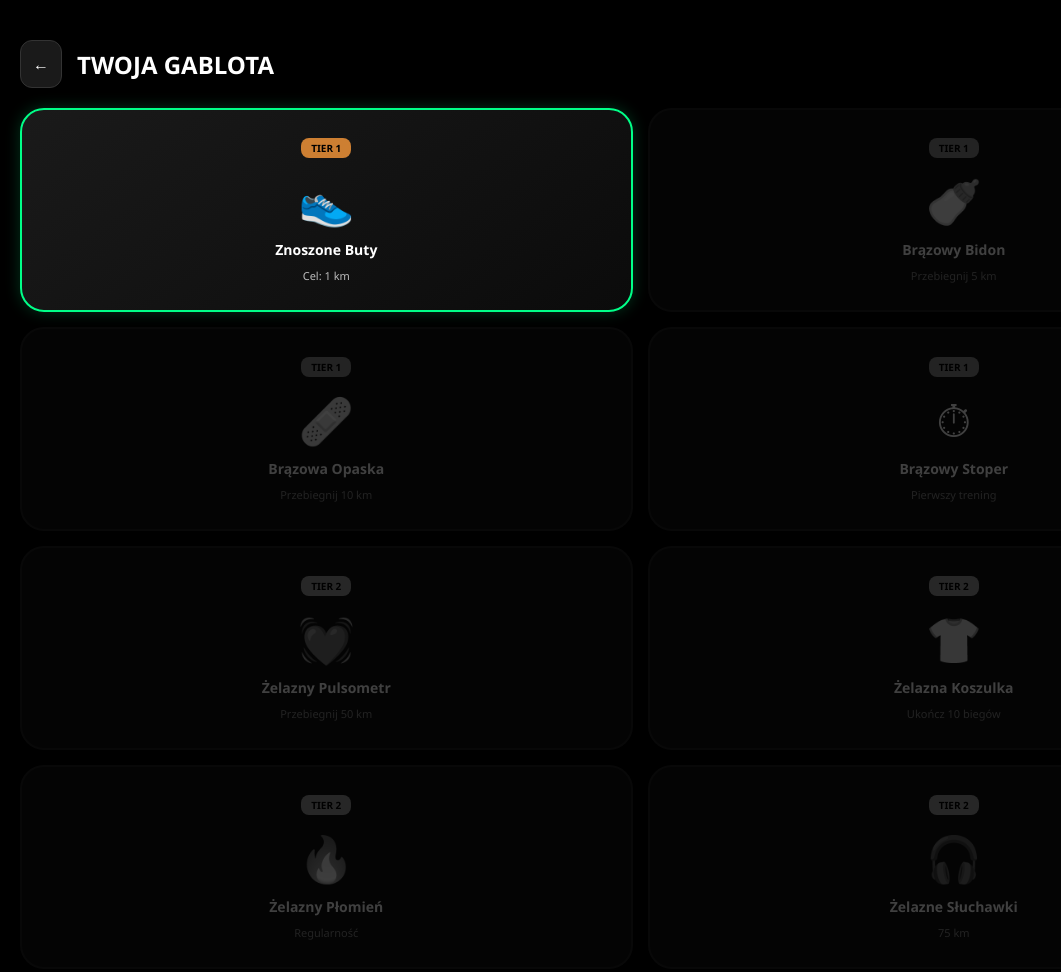
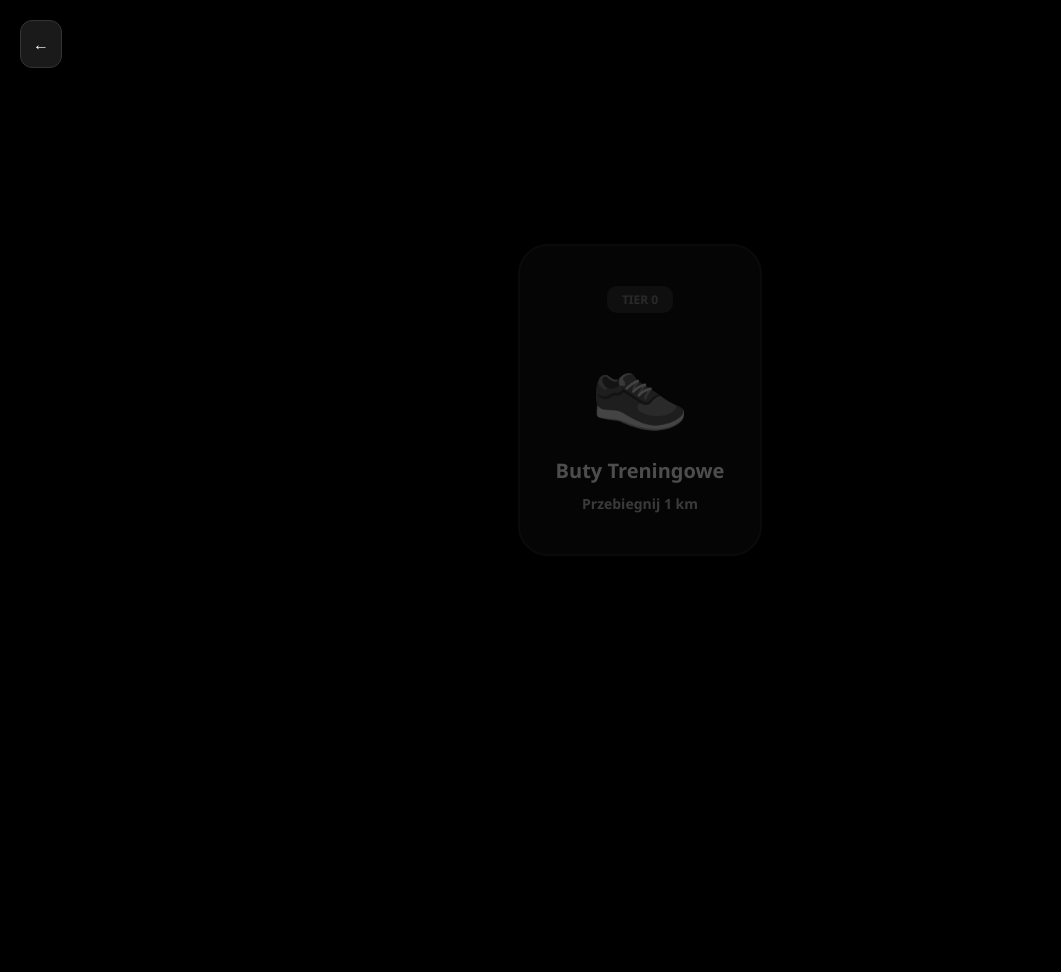
Before and after one commit to Dnax1998/python-safe_bot_pro_v1.py, a plain HTML site: page achievements.html in a window 1280 px wide. Shown: the top 972 px of the page, without its empty margins (0-1061 px from the left). After the commit the page ends 800 px from the top, so only its background shows below. Drawn offline with Linux system fonts and the light colour scheme.

Commit message:
Update achievements.html

```diff
--- a/achievements.html
+++ b/achievements.html
@@ -9,124 +9,81 @@
             --neon: #00ff88; --dark: #000;
             --t1: #cd7f32; --t2: #a19d94; --t3: #e5e4e2; --t4: #ffd700; --t5: #b9f2ff;
         }
-        body { background: var(--dark); color: white; font-family: 'Segoe UI', sans-serif; padding: 20px; margin: 0; }
+        body {
+            background: var(--dark); color: white; font-family: 'Segoe UI', sans-serif;
+            display: flex; flex-direction: column; align-items: center; justify-content: center;
+            height: 100vh; margin: 0;
+        }
 
-        .header { display: flex; align-items: center; margin: 20px 0; }
-        .btn-back { background: #1a1a1a; color: white; padding: 12px; border-radius: 12px; text-decoration: none; margin-right: 15px; border: 1px solid #333; }
-
-        .trophy-grid { display: grid; grid-template-columns: 1fr 1fr; gap: 15px; padding-bottom: 40px; }
+        .header { position: absolute; top: 20px; left: 20px; display: flex; align-items: center; }
+        .btn-back { background: #1a1a1a; color: white; padding: 12px; border-radius: 12px; text-decoration: none; border: 1px solid #333; }
 
         .trophy-card {
-            background: #111; border: 2px solid #222; padding: 25px 10px;
-            border-radius: 24px; text-align: center; transition: 0.4s;
-            opacity: 0.25; filter: grayscale(1);
+            background: #111; border: 2px solid #222; padding: 40px 20px;
+            border-radius: 30px; text-align: center; transition: 0.5s;
+            width: 200px;
         }
 
-        .trophy-card.unlocked {
-            opacity: 1; filter: grayscale(0); border-color: #333;
-            background: linear-gradient(145deg, #1a1a1a, #0b0b0b);
+        /* Stan zablokowany (Tier 0) */
+        .locked { opacity: 0.3; filter: grayscale(1); }
+
+        /* Stan odblokowany */
+        .unlocked { border-color: var(--neon); box-shadow: 0 0 30px rgba(0, 255, 136, 0.2); }
+
+        .icon-container { font-size: 80px; margin-bottom: 20px; }
+
+        .tier-label {
+            font-size: 12px; font-weight: bold; text-transform: uppercase;
+            padding: 5px 15px; border-radius: 10px; margin-bottom: 15px; display: inline-block;
         }
 
-        /* Specjalny styl dla ewoluującej odznaki (Butów) */
-        .trophy-card.evolution { border-color: var(--neon); box-shadow: 0 0 15px rgba(0,255,136,0.2); opacity: 1; filter: grayscale(0); }
-
-        .icon-container { height: 60px; display: flex; align-items: center; justify-content: center; font-size: 45px; margin-bottom: 10px; }
-
-        .tier-label {
-            font-size: 10px; font-weight: bold; text-transform: uppercase;
-            padding: 3px 10px; border-radius: 8px; margin-bottom: 12px; display: inline-block;
-        }
-
+        .tier0 { background: #333; color: #888; }
         .tier1 { background: var(--t1); color: #000; }
         .tier2 { background: var(--t2); color: #000; }
         .tier3 { background: var(--t3); color: #000; }
         .tier4 { background: var(--t4); color: #000; }
         .tier5 { background: var(--t5); color: #000; }
 
-        .name { font-weight: bold; font-size: 14px; display: block; color: #fff; margin-bottom: 4px; }
-        .desc { font-size: 11px; color: #888; line-height: 1.3; }
-        .unlocked .desc { color: #bbb; }
+        .name { font-weight: bold; font-size: 20px; display: block; color: #fff; margin-bottom: 8px; }
+        .desc { font-size: 14px; color: var(--neon); font-weight: bold; }
     </style>
 </head>
 <body>
 
     <div class="header">
         <a href="index.html" class="btn-back">←</a>
-        <h2 style="margin:0;">TWOJA GABLOTA</h2>
     </div>
 
-    <div class="trophy-grid" id="grid"></div>
+    <div id="display">
+        </div>
 
     <script>
         const history = JSON.parse(localStorage.getItem('neoHistory') || '[]');
         let totalKm = 0;
         history.forEach(r => totalKm += parseFloat(r.dist));
-        const totalRuns = history.length;
 
-        // 1. Logika Ewoluującego Buta (Tylko jedna odznaka, która się zmienia)
-        function getEvolutionShoe() {
-            let data = { name: "Znoszone Buty", icon: "👟", tier: 1, next: "1 km" };
+        function getShoe() {
+            if (totalKm >= 500) return { name: "Diamentowy But", icon: "👟", tier: 5, tName: "Tier V", label: "MAX POZIOM", class: "unlocked" };
+            if (totalKm >= 250) return { name: "Złoty But", icon: "👟", tier: 4, tName: "Tier IV", label: "Do 500km", class: "unlocked" };
+            if (totalKm >= 100) return { name: "Srebrny But", icon: "👟", tier: 3, tName: "Tier III", label: "Do 250km", class: "unlocked" };
+            if (totalKm >= 25)  return { name: "Żelazny But", icon: "👟", tier: 2, tName: "Tier II", label: "Do 100km", class: "unlocked" };
+            if (totalKm >= 1)   return { name: "Brązowy But", icon: "👟", tier: 1, tName: "Tier I", label: "Do 25km", class: "unlocked" };
 
-            if (totalKm >= 500) data = { name: "Diamentowy But", icon: "💎", tier: 5, next: "MAX" };
-            else if (totalKm >= 250) data = { name: "Złoty But", icon: "🥇", tier: 4, next: "500 km" };
-            else if (totalKm >= 100) data = { name: "Srebrny But", icon: "🥈", tier: 3, next: "250 km" };
-            else if (totalKm >= 25)  data = { name: "Żelazny But", icon: "⚙️", tier: 2, next: "100 km" };
-            else if (totalKm >= 1)   data = { name: "Brązowy But", icon: "🥉", tier: 1, next: "25 km" };
-
-            return data;
+            // Tier 0 - Zablokowany
+            return { name: "Buty Treningowe", icon: "👟", tier: 0, tName: "Tier 0", label: "Przebiegnij 1 km", class: "locked" };
         }
 
-        const evoShoe = getEvolutionShoe();
+        const s = getShoe();
+        const container = document.getElementById('display');
 
-        // 2. Pozostałe 19 stałych odznak
-        const staticTrophies = [
-            { name: "Brązowy Bidon", icon: "🍼", tier: 1, req: () => totalKm >= 5, desc: "Przebiegnij 5 km" },
-            { name: "Brązowa Opaska", icon: "🩹", tier: 1, req: () => totalKm >= 10, desc: "Przebiegnij 10 km" },
-            { name: "Brązowy Stoper", icon: "⏱", tier: 1, req: () => totalRuns >= 1, desc: "Pierwszy trening" },
-            { name: "Żelazny Pulsometr", icon: "💓", tier: 2, req: () => totalKm >= 50, desc: "Przebiegnij 50 km" },
-            { name: "Żelazna Koszulka", icon: "👕", tier: 2, req: () => totalRuns >= 10, desc: "Ukończ 10 biegów" },
-            { name: "Żelazny Płomień", icon: "🔥", tier: 2, req: () => totalRuns >= 15, desc: "Regularność" },
-            { name: "Żelazne Słuchawki", icon: "🎧", tier: 2, req: () => totalKm >= 75, desc: "75 km" },
-            { name: "Srebrna Kurtka", icon: "🧥", tier: 3, req: () => totalKm >= 150, desc: "Przebiegnij 150 km" },
-            { name: "Srebrny Kompas", icon: "🧭", tier: 3, req: () => totalRuns >= 30, desc: "30 treningów" },
-            { name: "Srebrna Błyskawica", icon: "⚡", tier: 3, req: () => totalRuns >= 40, desc: "Szybkie Tempo" },
-            { name: "Srebrny Plecak", icon: "🎒", tier: 3, req: () => totalKm >= 200, desc: "Dystans 200 km" },
-            { name: "Złoty Puchar", icon: "🏆", tier: 4, req: () => totalKm >= 350, desc: "Przebiegnij 350 km" },
-            { name: "Złote Skrzydła", icon: "💸", tier: 4, req: () => totalRuns >= 70, desc: "70 treningów" },
-            { name: "Złoty Medal", icon: "🥇", tier: 4, req: () => totalRuns >= 100, desc: "Setny bieg!" },
-            { name: "Złoty Zegarek", icon: "⌚", tier: 4, req: () => totalKm >= 450, desc: "Dystans 450 km" },
-            { name: "Korona NeoRun", icon: "👑", tier: 5, req: () => totalKm >= 750, desc: "Przebiegnij 750 km" },
-            { name: "Diamentowe Serce", icon: "💎", tier: 5, req: () => totalKm >= 1000, desc: "Legendarne 1000 km" },
-            { name: "Nieśmiertelny", icon: "💀", tier: 5, req: () => totalRuns >= 365, desc: "Rok treningów" },
-            { name: "Kosmiczny Biegacz", icon: "🚀", tier: 5, req: () => totalKm >= 2000, desc: "Dystans 2000 km" }
-        ];
-
-        const grid = document.getElementById('grid');
-
-        // Renderowanie Buta (zawsze pierwszy, zawsze kolorowy/widoczny jako Twój postęp)
-        let html = `
-            <div class="trophy-card evolution unlocked">
-                <span class="tier-label tier${evoShoe.tier}">Tier ${evoShoe.tier}</span>
-                <div class="icon-container">${evoShoe.icon}</div>
-                <span class="name">${evoShoe.name}</span>
-                <span class="desc">Cel: ${evoShoe.next}</span>
+        container.innerHTML = `
+            <div class="trophy-card ${s.class}">
+                <span class="tier-label tier${s.tier}">${s.tName}</span>
+                <div class="icon-container">${s.icon}</div>
+                <span class="name">${s.name}</span>
+                <span class="desc">${s.label}</span>
             </div>
         `;
-
-        // Renderowanie reszty trofeów
-        staticTrophies.forEach(t => {
-            const isUnlocked = t.req();
-            html += `
-                <div class="trophy-card ${isUnlocked ? 'unlocked' : ''}">
-                    <span class="tier-label tier${t.tier}">Tier ${t.tier}</span>
-                    <div class="icon-container">${t.icon}</div>
-                    <span class="name">${t.name}</span>
-                    <span class="desc">${t.desc}</span>
-                </div>
-            `;
-        });
-
-        grid.innerHTML = html;
     </script>
 </body>
 </html>
```
